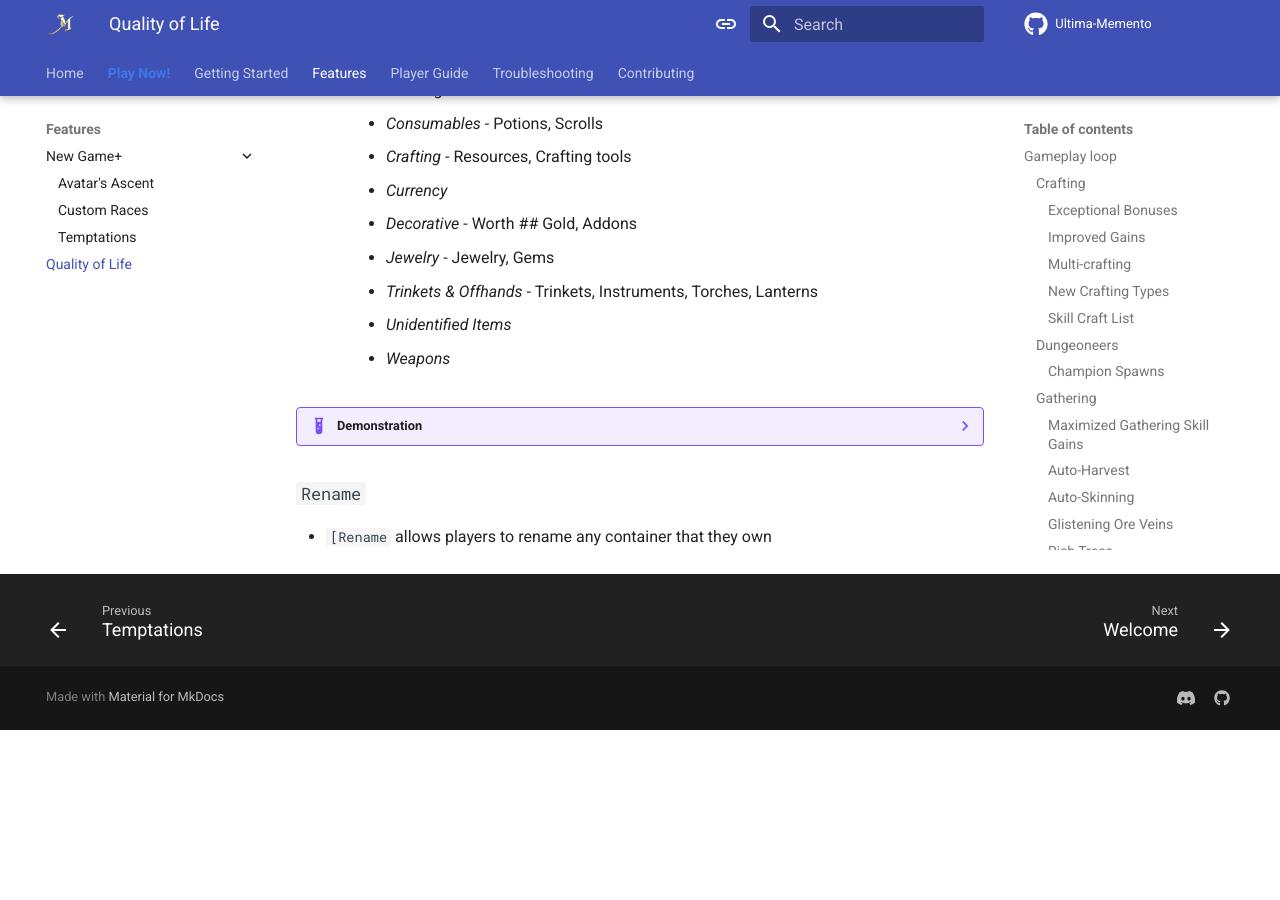
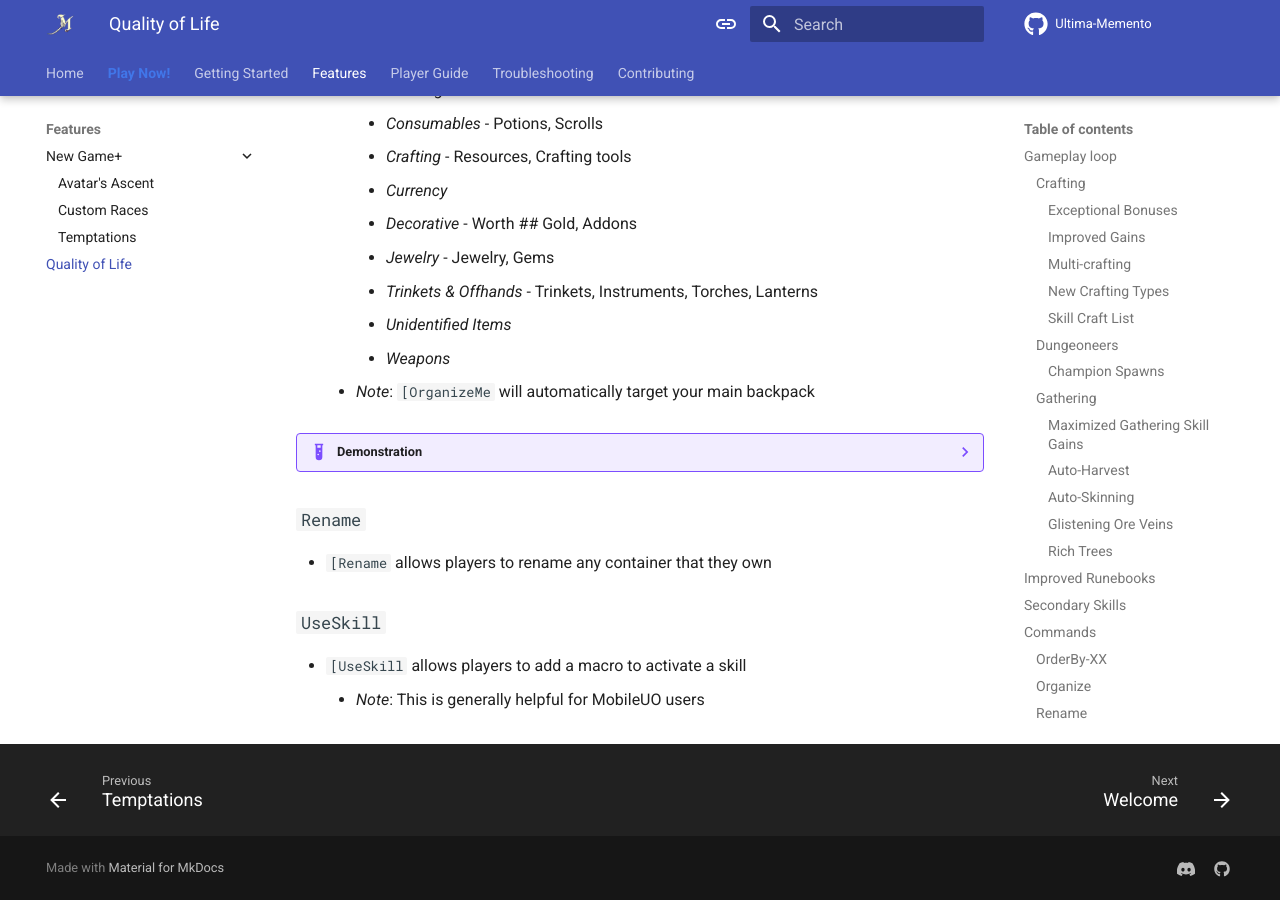
Before and after one commit to Jascen/Memento-Site, an MkDocs documentation site: the page built from docs/features/quality-of-life.md, in a window 1280 px wide and 900 px high, scrolled down 3424 px. Built offline with MkDocs 1.6.1 and Material for MkDocs 9.7.7, drawn with Linux system fonts in a browser that asks for light colours; comment, search, counter and statistics services are not loaded; before the commit the page ends 4154 px from its top, so only the background shows below that.

Commit message:
- Add OrganizeMe - Add UseSkill

```diff
--- a/docs/features/quality-of-life.md
+++ b/docs/features/quality-of-life.md
@@ -112,9 +112,14 @@ All *Gathering* and *Crafting* skills can be raised on your character without im
 		- *Trinkets & Offhands* - Trinkets, Instruments, Torches, Lanterns
 		- *Unidentified Items*
 		- *Weapons*
+	- *Note*: `[OrganizeMe` will automatically target your main backpack
 
 ??? example "Demonstration"
 	![Organize functioning](../assets/gifs/demo-organize.gif)
 
 ### `Rename`
 - `[Rename` allows players to rename any container that they own
+
+### `UseSkill`
+- `[UseSkill` allows players to add a macro to activate a skill
+	- *Note*: This is generally helpful for MobileUO users
```
